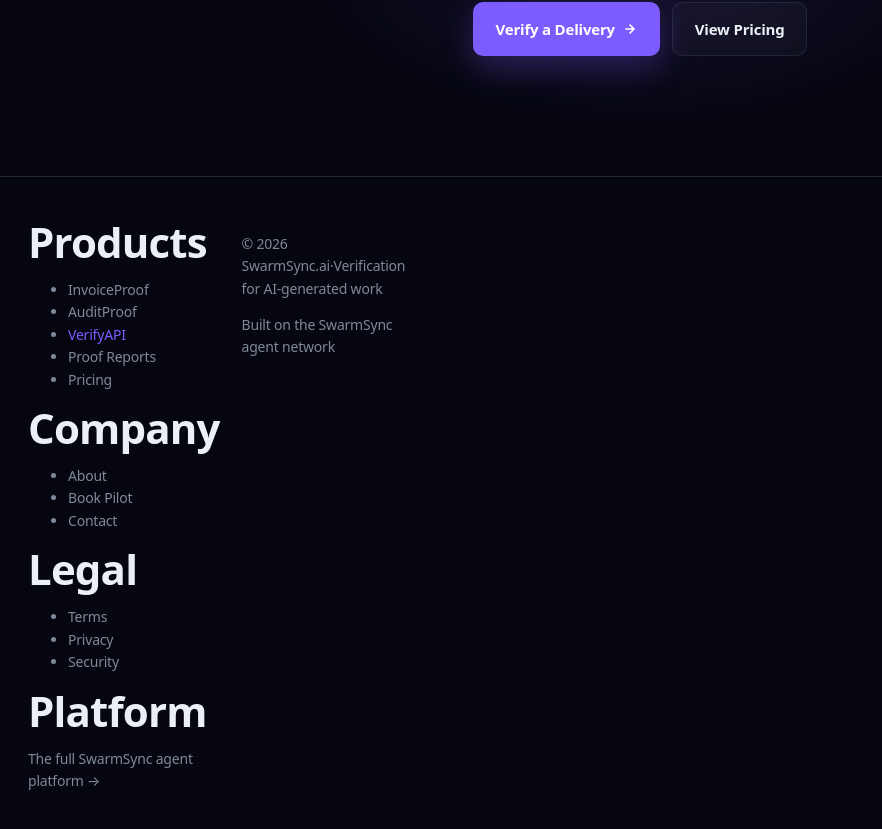
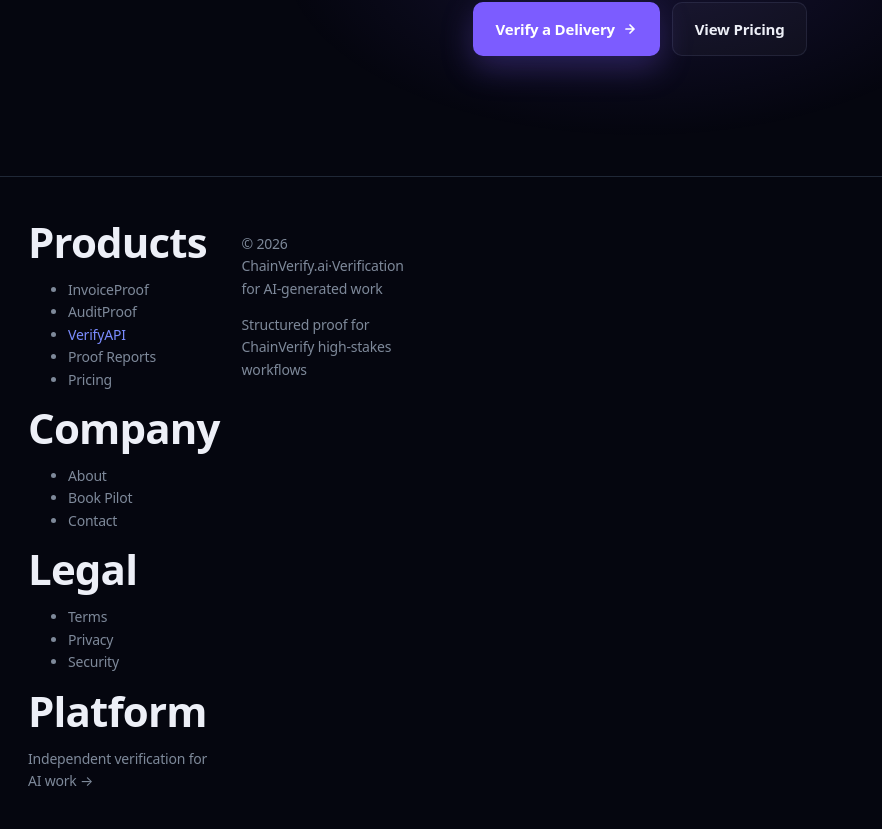
Before and after one commit to BenStoneAI/Chain-verify, a Next.js app in the folder apps/web/: page /verify-api in a window 1280 px wide. Shown: the part 6124-6953 px from the top of the page, without its empty margins (0-882 px from the left). Built offline with nearby package versions, Linux system fonts and the light colour scheme; no server answers.

Commit message:
feat(web): rebrand shared product chrome

```diff
--- a/apps/web/src/components/proof/ProductFooter.tsx
+++ b/apps/web/src/components/proof/ProductFooter.tsx
@@ -45,7 +45,7 @@ export interface ProductFooterProps {
 export function ProductFooter({ currentProduct }: ProductFooterProps) {
   return (
     <footer
-      className="border-t border-white/10 bg-[#03050A]"
+      className="border-t border-white/10 bg-[#0A0C12]"
       role="contentinfo"
       aria-label="Site footer"
     >
@@ -68,13 +68,13 @@ export function ProductFooter({ currentProduct }: ProductFooterProps) {
                         href={link.href}
                         aria-current={isCurrentProductLink ? 'page' : undefined}
                         className={cn(
-                          'text-sm transition-colors duration-150 focus-visible:outline-none focus-visible:ring-2 focus-visible:ring-[#7C5CFF] focus-visible:ring-offset-2 focus-visible:ring-offset-[#03050A] rounded-sm',
+                          'text-sm transition-colors duration-150 focus-visible:outline-none focus-visible:ring-2 focus-visible:ring-[#7B8CFF] focus-visible:ring-offset-2 focus-visible:ring-offset-[#0A0C12] rounded-sm',
                           isCurrentProductLink
                             ? 'font-medium'
                             : 'text-white/50 hover:text-white',
                         )}
                         style={
-                          isCurrentProductLink ? { color: '#7C5CFF' } : undefined
+                          isCurrentProductLink ? { color: '#7B8CFF' } : undefined
                         }
                       >
                         {link.label}
@@ -92,11 +92,11 @@ export function ProductFooter({ currentProduct }: ProductFooterProps) {
               Platform
             </h2>
             <p className="text-xs leading-relaxed text-white/30">
-              The full SwarmSync agent platform{' '}
+              Independent verification for AI work{' '}
               <Link
                 href="/agents"
-                className="text-white/40 underline underline-offset-2 transition-colors duration-150 hover:text-white/60 focus-visible:outline-none focus-visible:ring-2 focus-visible:ring-[#7C5CFF] focus-visible:ring-offset-2 focus-visible:ring-offset-[#03050A] rounded-sm"
-                aria-label="Go to the full SwarmSync agent platform"
+                className="text-white/40 underline underline-offset-2 transition-colors duration-150 hover:text-white/60 focus-visible:outline-none focus-visible:ring-2 focus-visible:ring-[#7B8CFF] focus-visible:ring-offset-2 focus-visible:ring-offset-[#0A0C12] rounded-sm"
+                aria-label="Go to the full ChainVerify agent platform"
               >
                 →
               </Link>
@@ -107,21 +107,21 @@ export function ProductFooter({ currentProduct }: ProductFooterProps) {
         {/* Bottom strip */}
         <div className="mt-12 flex flex-col items-center justify-between gap-3 border-t border-white/10 pt-8 sm:flex-row">
           <p className="text-xs text-white/30">
-            &copy; 2026 SwarmSync.ai
+            &copy; 2026 ChainVerify.ai
             <span aria-hidden="true" className="mx-2 text-white/20">
               ·
             </span>
             Verification for AI-generated work
           </p>
           <p className="text-xs text-white/20">
-            Built on the{' '}
+            Structured proof for{' '}
             <Link
               href="/agents"
-              className="text-white/30 underline underline-offset-2 transition-colors duration-150 hover:text-white/50 focus-visible:outline-none focus-visible:ring-2 focus-visible:ring-[#7C5CFF] rounded-sm"
+              className="text-white/30 underline underline-offset-2 transition-colors duration-150 hover:text-white/50 focus-visible:outline-none focus-visible:ring-2 focus-visible:ring-[#7B8CFF] rounded-sm"
             >
-              SwarmSync
+              ChainVerify
             </Link>{' '}
-            agent network
+            high-stakes workflows
           </p>
         </div>
       </div>
```
